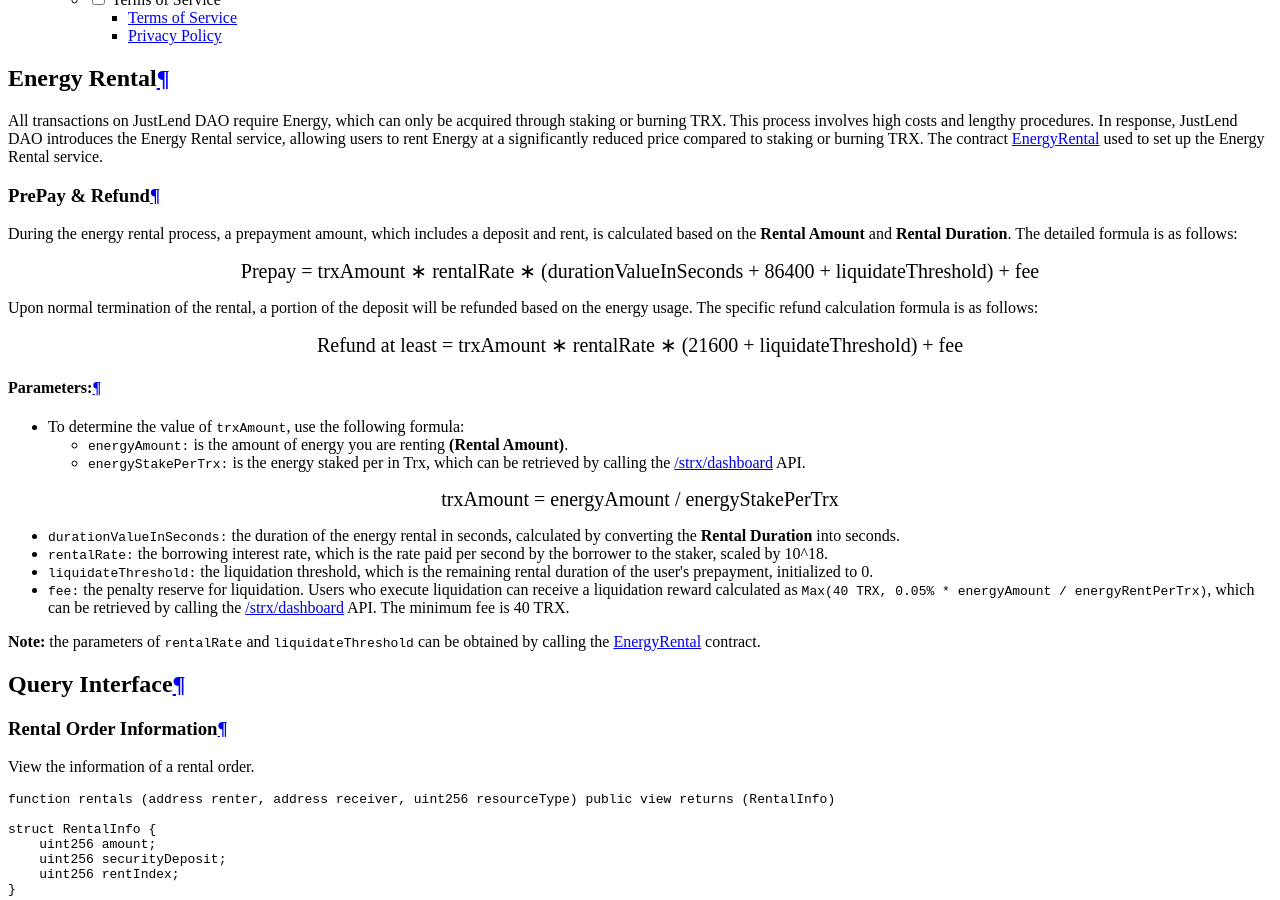
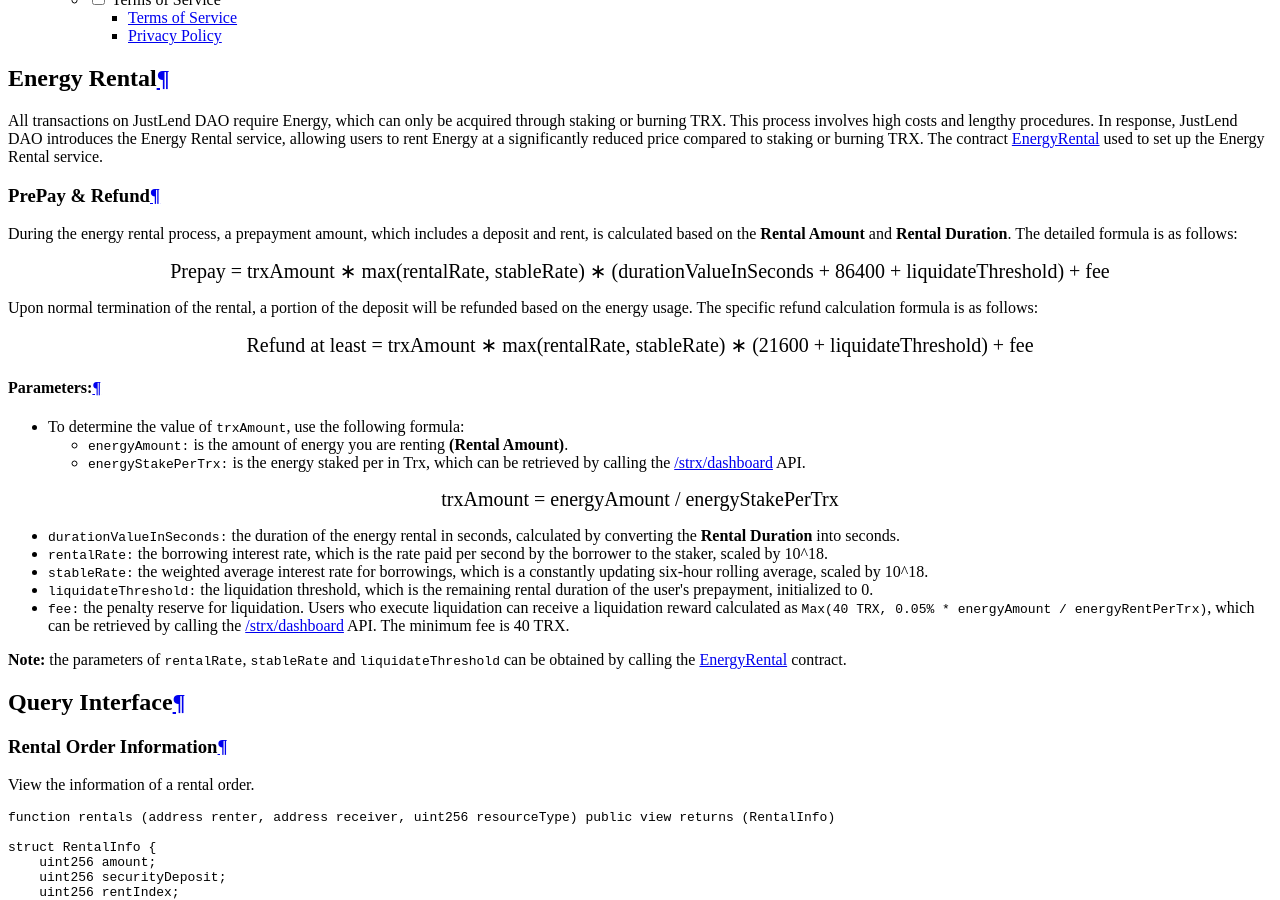
Before and after one commit to justlend/justlend-docs, an MkDocs documentation site: the page built from docs/developers/energy_rental.md, in a window 1280 px wide and 900 px high, scrolled down 7307 px. Built offline with MkDocs 1.6.1 and Material for MkDocs 9.7.7, drawn with Linux system fonts in a browser that asks for light colours.

Commit message:
Update energy_rental.md
update energy unit price calculation way

```diff
--- a/docs/developers/energy_rental.md
+++ b/docs/developers/energy_rental.md
@@ -10,13 +10,13 @@
 on the **Rental Amount** and **Rental Duration**. The detailed formula is as follows:
 
 <div style="text-align: center; font-size: 20px;">
-    Prepay = trxAmount ∗ rentalRate ∗ (durationValueInSeconds + 86400 + liquidateThreshold) + fee
+    Prepay = trxAmount ∗ max(rentalRate, stableRate) ∗ (durationValueInSeconds + 86400 + liquidateThreshold) + fee
 </div>
 
 Upon normal termination of the rental, a portion of the deposit will be refunded based on the energy usage. The specific refund calculation formula is as follows:
 
 <div style="text-align: center; font-size: 20px;">
-    Refund at least = trxAmount ∗ rentalRate ∗ (21600 + liquidateThreshold) + fee
+    Refund at least = trxAmount ∗ max(rentalRate, stableRate) ∗ (21600 + liquidateThreshold) + fee
 </div>
 
 #### **Parameters:**
@@ -31,10 +31,11 @@
 
 * `durationValueInSeconds:` the duration of the energy rental in seconds, calculated by converting the **Rental Duration** into seconds.
 * `rentalRate:` the borrowing interest rate, which is the rate paid per second by the borrower to the staker, scaled by 10^18.
+* `stableRate:` the weighted average interest rate for borrowings, which is a constantly updating six-hour rolling average, scaled by 10^18.
 * `liquidateThreshold:` the liquidation threshold, which is the remaining rental duration of the user's prepayment, initialized to 0.
 * `fee:` the penalty reserve for liquidation. Users who execute liquidation can receive a liquidation reward calculated as `Max(40 TRX, 0.05% * energyAmount / energyRentPerTrx)`, which can be retrieved by calling the [/strx/dashboard](https://labc.ablesdxd.link/strx/dashboard) API. The minimum fee is 40 TRX.
 
-**Note:** the parameters of `rentalRate` and `liquidateThreshold` can be obtained by calling the [EnergyRental](https://tronscan.io/#/contract/TU2MJ5Veik1LRAgjeSzEdvmDYx7mefJZvd) contract.
+**Note:** the parameters of `rentalRate`, `stableRate` and `liquidateThreshold` can be obtained by calling the [EnergyRental](https://tronscan.io/#/contract/TU2MJ5Veik1LRAgjeSzEdvmDYx7mefJZvd) contract.
 
 
 
```
